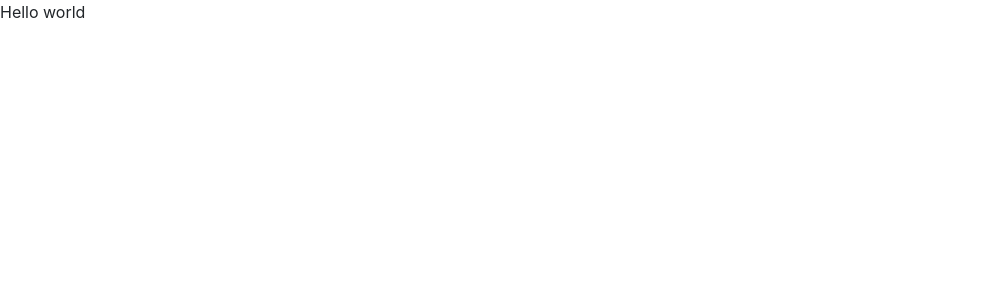
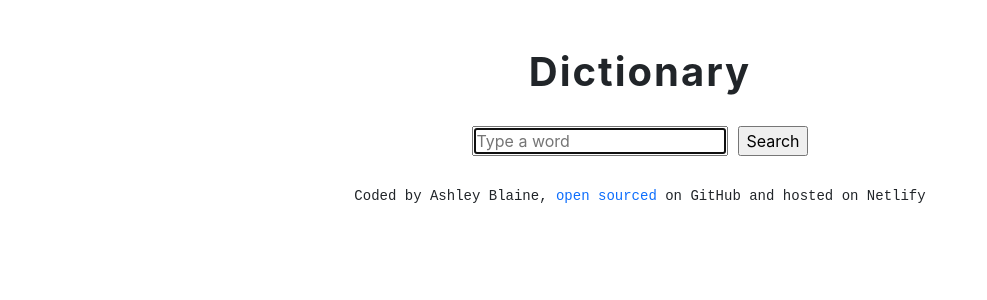
Before and after one commit to a-blaine/react-dictionary-app, a React (Create React App) app: page / in a window 1280 px wide. Shown: the top 300 px of the page, without its empty margins (0-987 px from the left). Built offline with nearby package versions, Linux system fonts and the light colour scheme.

Commit message:
Created and styled Dictionary component

```diff
--- a/src/App.css
+++ b/src/App.css
@@ -0,0 +1,5 @@
+.App footer {
+  font-family: monospace, sans-serif;
+  font-size: 14px;
+  font-weight: 400;
+}
--- a/src/App.js
+++ b/src/App.js
@@ -1,9 +1,25 @@
 import "./App.css";
+import Dictionary from "./Dictionary";
 
 function App() {
   return (
-    <div className="App">
-      <header className="App-header">Hello world</header>
+    <div className="App mt-5">
+      <div className="container">
+        <main>
+          <Dictionary />
+        </main>
+        <footer className="m-3 text-center">
+          Coded by Ashley Blaine,{" "}
+          <a
+            href="https://github.com/a-blaine/react-dictionary-app"
+            rel="noopener noreferrer"
+            className="text-decoration-none"
+          >
+            open sourced
+          </a>{" "}
+          on GitHub and hosted on Netlify
+        </footer>
+      </div>
     </div>
   );
 }
--- /dev/null
+++ b/src/Dictionary.css
@@ -0,0 +1,18 @@
+.Dictionary {
+  display: block;
+  margin: 0 auto;
+  text-align: center;
+}
+
+.Dictionary h1 {
+  letter-spacing: 2px;
+  font-weight: 700;
+}
+
+.Dictionary form {
+  margin: 30px auto;
+}
+
+.Dictionary input[type="submit"] {
+  margin-left: 10px;
+}
--- /dev/null
+++ b/src/Dictionary.js
@@ -0,0 +1,31 @@
+import React, { useState } from "react";
+import "./Dictionary.css";
+
+export default function SearchEngine() {
+  const [keyword, setKeyword] = useState("");
+
+  function handleSubmit(event) {
+    event.preventDefault();
+    alert(`The dictionary is now searching for ${keyword}`);
+  }
+
+  function handleKeywordChange(event) {
+    setKeyword(event.target.value);
+  }
+
+  return (
+    <div className="Dictionary">
+      <h1>Dictionary</h1>
+      <form onSubmit={handleSubmit}>
+        <input
+          type="search"
+          placeholder="Type a word"
+          autoFocus="off"
+          autoComplete="off"
+          onChange={handleKeywordChange}
+        />
+        <input type="submit" value="Search" />
+      </form>
+    </div>
+  );
+}
```
